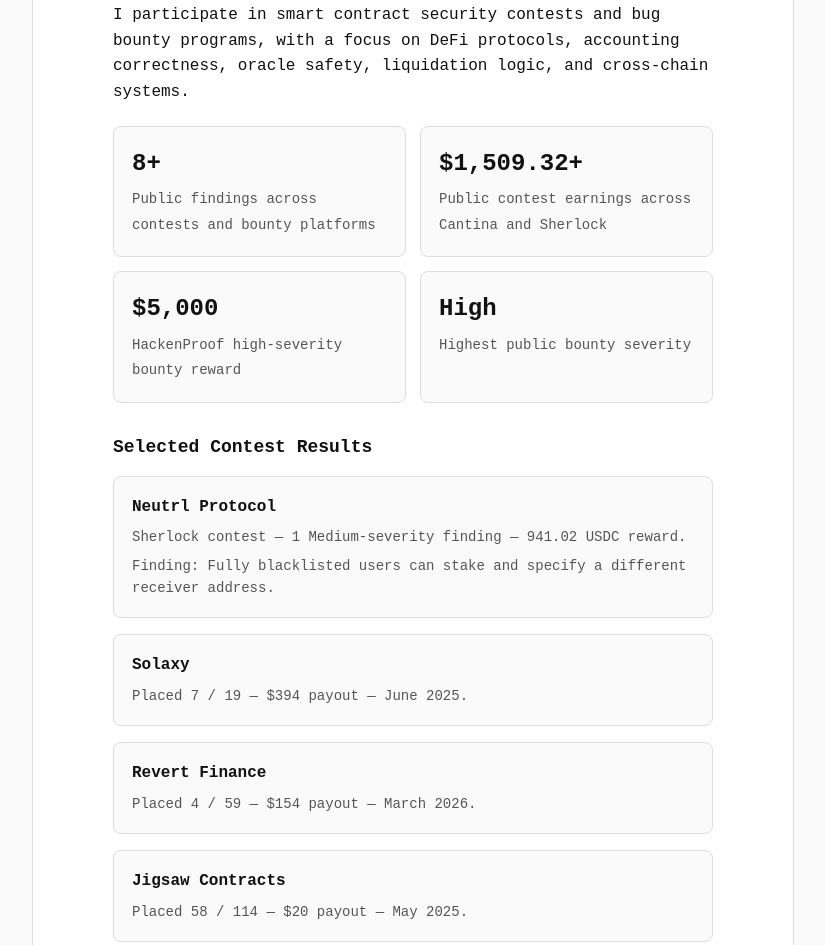
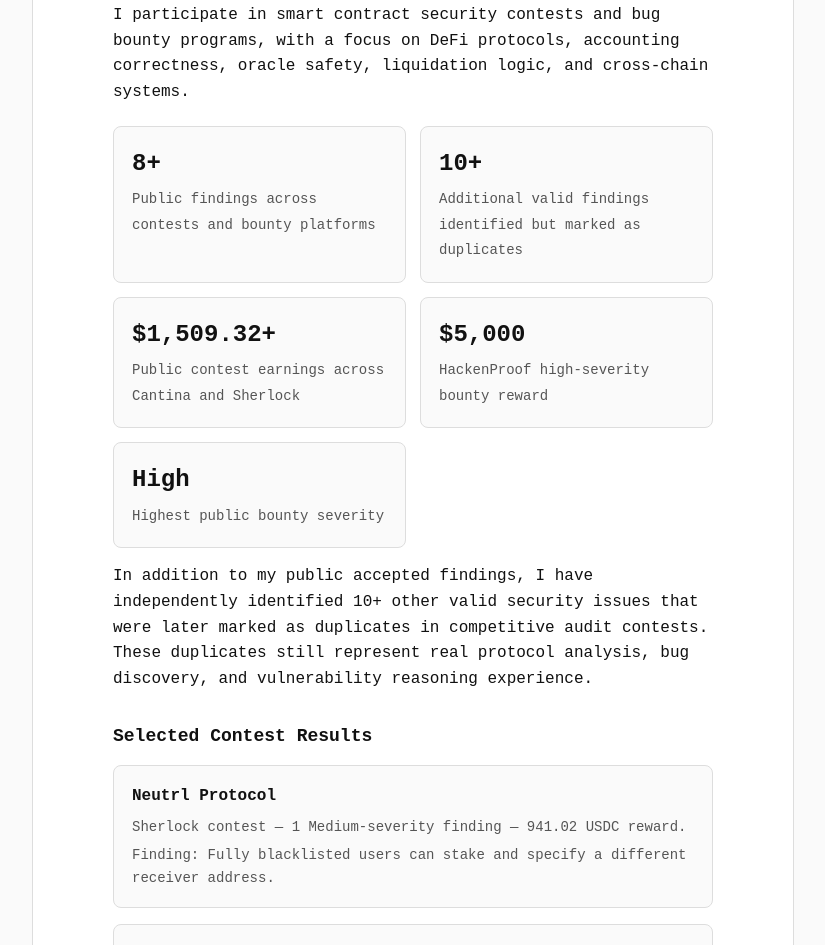
Before and after one commit to Okhayeeli/Okhayeeli.github.io, a plain HTML site: page index.html in a window 1280 px wide. Shown: the part 1460-2405 px from the top of the page, without its empty margins (227-1052 px from the left). Drawn offline with Linux system fonts and the light colour scheme.

Commit message:
Update index.html

```diff
--- a/index.html
+++ b/index.html
@@ -280,7 +280,7 @@
 
         <ul>
           <li><strong>Focus:</strong> Smart contract security and DeFi protocol analysis</li>
-          <li><strong>Toolkit:</strong> Foundry,  Slither</li>
+          <li><strong>Toolkit:</strong> Foundry, Slither</li>
           <li><strong>Languages:</strong> Solidity, Rust, Python</li>
           <li><strong>Interests:</strong> EVM, Solana, lending protocols, oracles, bridges</li>
         </ul>
@@ -355,6 +355,11 @@
           </div>
 
           <div class="stat">
+            <strong>10+</strong>
+            <span>Additional valid findings identified but marked as duplicates</span>
+          </div>
+
+          <div class="stat">
             <strong>$1,509.32+</strong>
             <span>Public contest earnings across Cantina and Sherlock</span>
           </div>
@@ -369,6 +374,13 @@
             <span>Highest public bounty severity</span>
           </div>
         </div>
+
+        <p>
+          In addition to my public accepted findings, I have independently identified
+          10+ other valid security issues that were later marked as duplicates in
+          competitive audit contests. These duplicates still represent real protocol
+          analysis, bug discovery, and vulnerability reasoning experience.
+        </p>
 
         <h3>Selected Contest Results</h3>
 
@@ -521,8 +533,8 @@
       <div class="connect">
         <a href="https://github.com/Okhayeeli">GitHub</a>
         <a href="https://www.linkedin.com/in/yourlinkedin">LinkedIn</a>
-        <a href="https://x.com/OsueniElizabeth">X </a>
-        <a href="okhayeelizabeth@gmail.com">Email</a>
+        <a href="https://x.com/OsueniElizabeth">X</a>
+        <a href="mailto:okhayeelizabeth@gmail.com">Email</a>
       </div>
     </aside>
 
```
